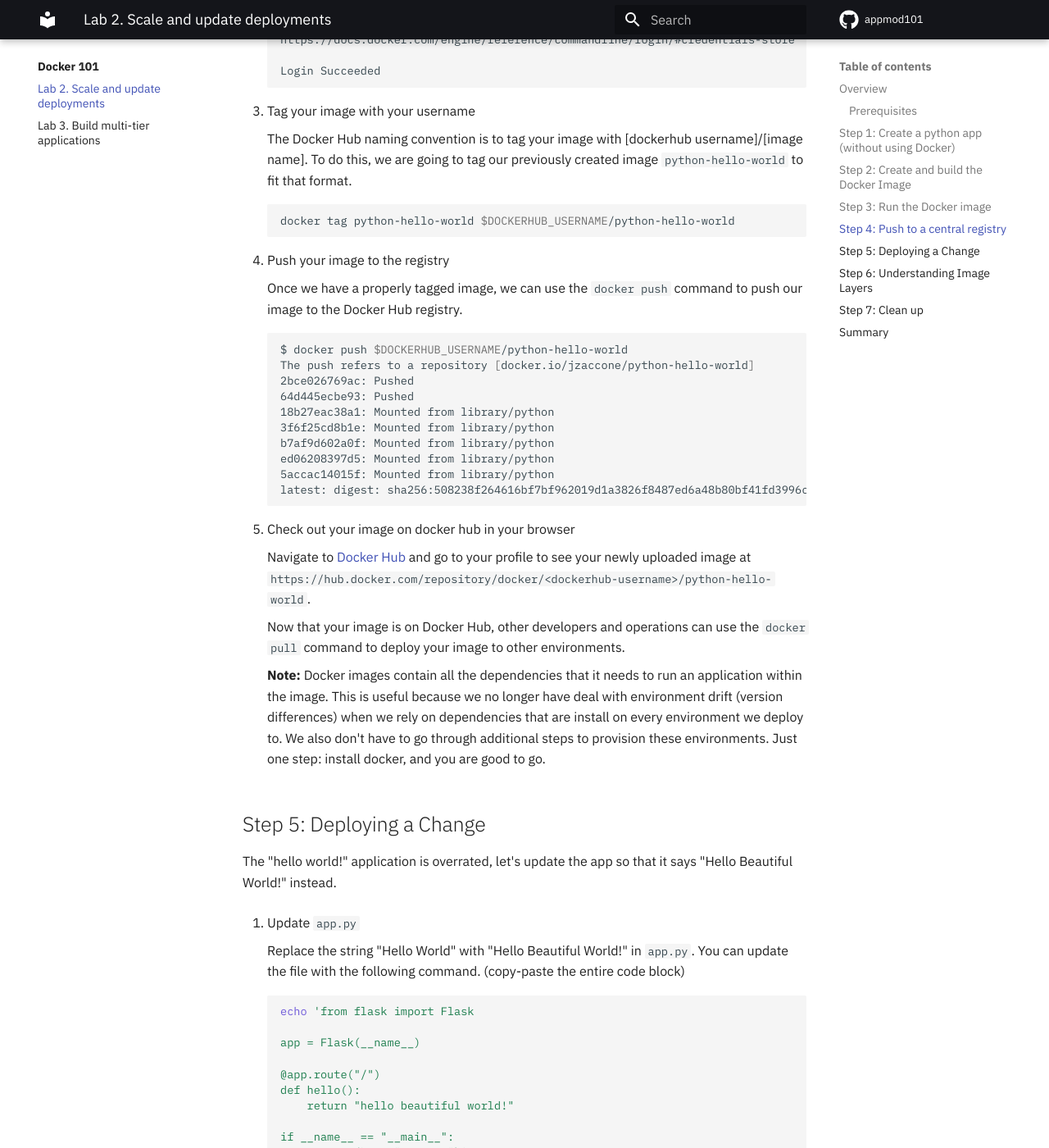
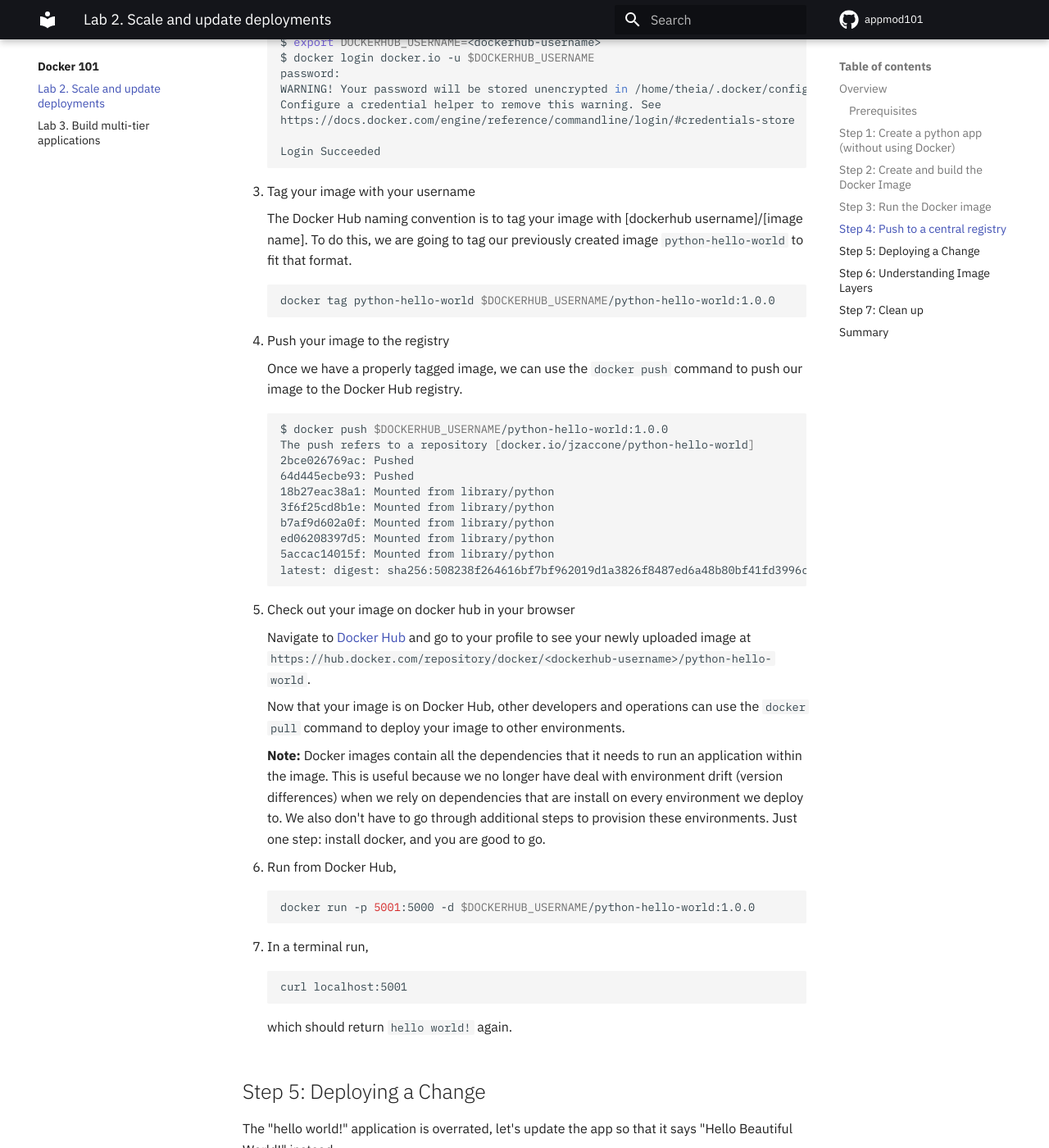
Before and after one commit to remkohdev/appmod101, an MkDocs documentation site: the page built from docs/generatedContent/docker101/lab-2/README.md, in a window 1280 px wide and 1400 px high, scrolled down 6496 px. Shown: the whole window at 82% size. Built offline with MkDocs 1.6.1 and Material for MkDocs 9.7.7, drawn with Linux system fonts in a browser that asks for light colours; comment, search, counter and statistics services are not loaded; the version menu is left out; some of the changed text lies outside the part shown.

Commit message:
first commit

````diff
--- a/docs/generatedContent/docker101/lab-2/README.md
+++ b/docs/generatedContent/docker101/lab-2/README.md
@@ -194,7 +194,13 @@
 
 1. Navigate to [localhost:5001](http://localhost:5001) in a browser to see the results.
 
-    In a terminal run `curl localhost:5001`, which returns `hello world!`.
+    In a terminal run,
+
+    ```bash
+    curl localhost:5001
+    ```
+
+    which returns `hello world!`.
 
     If you are using katacoda, click on the link in the left-hand pane that says: `View port at https://....environments.katacoda.com` then type in 5001 and click `Display Port`.
 
@@ -250,7 +256,7 @@
     The Docker Hub naming convention is to tag your image with [dockerhub username]/[image name]. To do this, we are going to tag our previously created image `python-hello-world` to fit that format.
 
     ```sh
-    docker tag python-hello-world $DOCKERHUB_USERNAME/python-hello-world
+    docker tag python-hello-world $DOCKERHUB_USERNAME/python-hello-world:1.0.0
     ```
 
 1. Push your image to the registry
@@ -258,7 +264,7 @@
     Once we have a properly tagged image, we can use the `docker push` command to push our image to the Docker Hub registry.
 
     ```sh
-    $ docker push $DOCKERHUB_USERNAME/python-hello-world
+    $ docker push $DOCKERHUB_USERNAME/python-hello-world:1.0.0
     The push refers to a repository [docker.io/jzaccone/python-hello-world]
     2bce026769ac: Pushed
     64d445ecbe93: Pushed
@@ -277,6 +283,20 @@
     Now that your image is on Docker Hub, other developers and operations can use the `docker pull` command to deploy your image to other environments.
 
     **Note:** Docker images contain all the dependencies that it needs to run an application within the image. This is useful because we no longer have deal with environment drift (version differences) when we rely on dependencies that are install on every environment we deploy to. We also don't have to go through additional steps to provision these environments. Just one step: install docker, and you are good to go.
+
+1. Run from Docker Hub,
+
+    ```bash
+    docker run -p 5001:5000 -d $DOCKERHUB_USERNAME/python-hello-world:1.0.0
+    ```
+
+1. In a terminal run,
+
+    ```bash
+    curl localhost:5001
+    ```
+
+    which should return `hello world!` again.
 
 ## Step 5: Deploying a Change
 
````
Also changed, not shown: docs/generatedContent/docker101/lab-1/README.md (+2 -17 lines).
